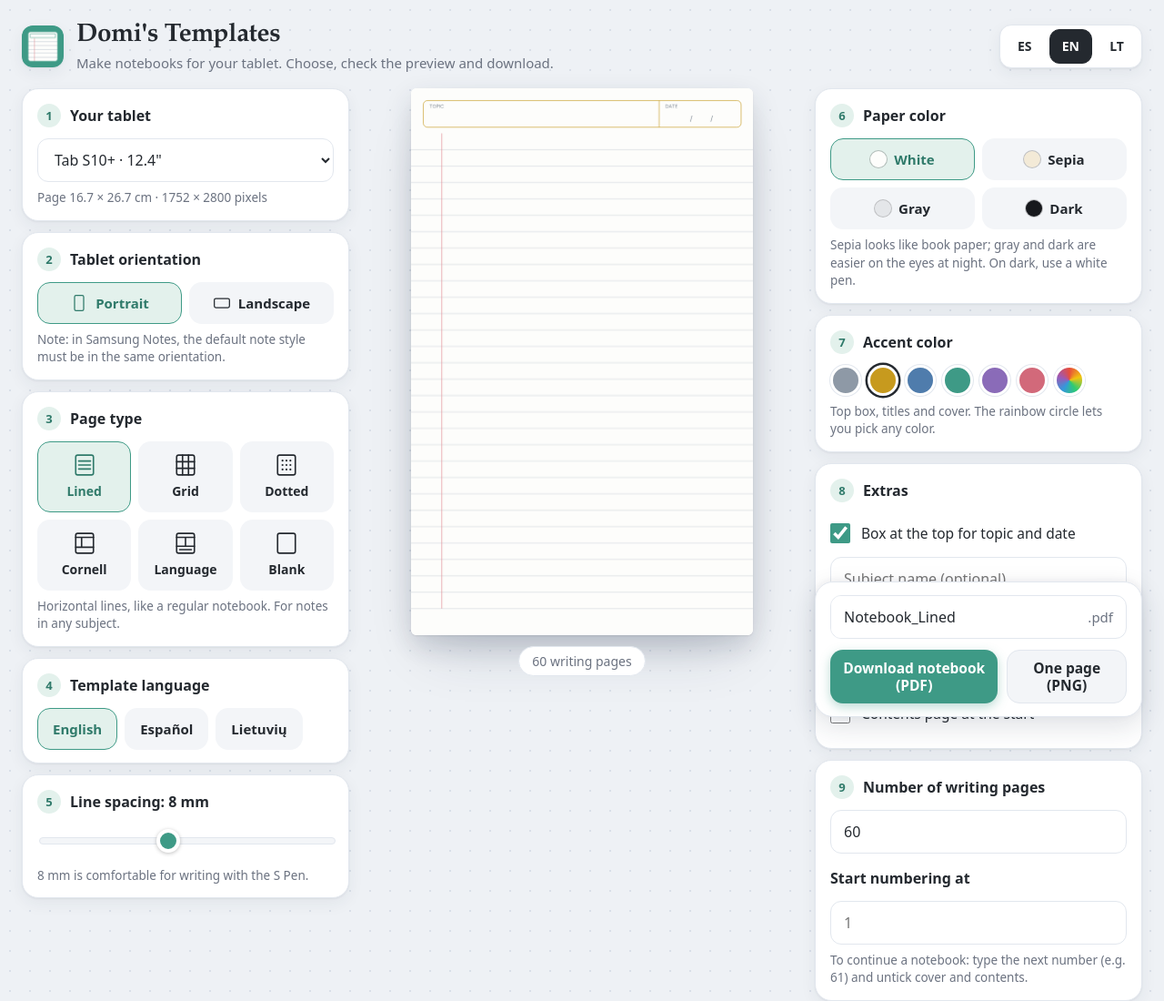
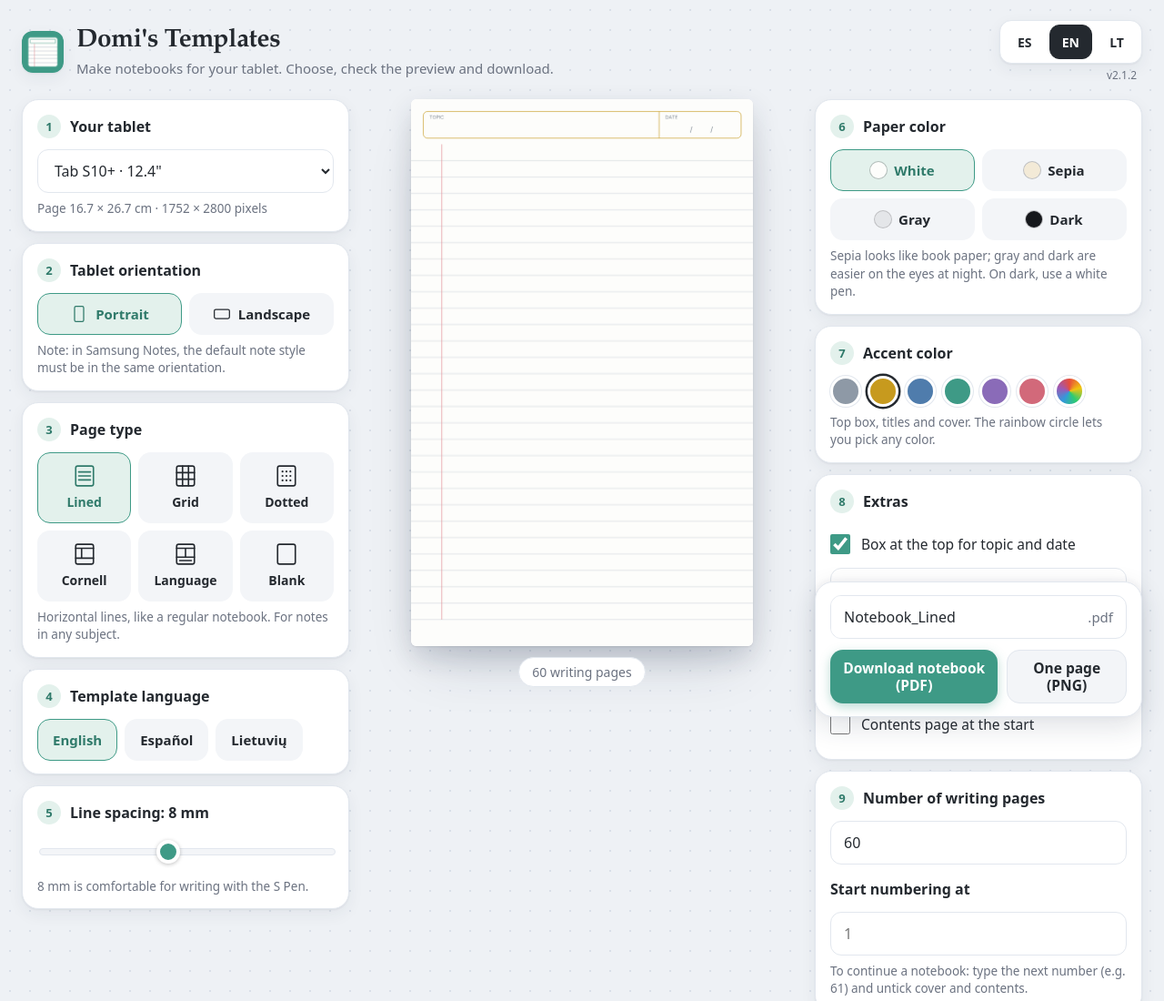
Before and after one commit to Djeldes75/Plana, a website: page index.html in a window 1280 px wide. Shown: the top 1100 px of the page at 91% size. Drawn offline with Linux system fonts and the light colour scheme.

Commit message:
Muestra el número de versión arriba a la derecha (v2.1.2)
Co-Authored-By: Claude Opus 5.5 <noreply@anthropic.com>
Claude-Session: https://claude.ai/code/session_01L6LwetkepAzMRZhgofhaV4

```diff
--- a/css/styles.css
+++ b/css/styles.css
@@ -211,3 +211,6 @@ button.big:active { transform: scale(.98); }
   #accents { gap: 7px; flex-wrap: nowrap; }
   #accents .sw, #accents .picker { width: 34px; height: 34px; flex: none; }
 }
+
+.top-right { display: flex; flex-direction: column; align-items: flex-end; gap: 4px; }
+.ver { font-size: 12px; color: var(--soft); padding-right: 6px; }
--- a/index.html
+++ b/index.html
@@ -22,7 +22,10 @@
     <p data-t="subtitle"></p>
     </div>
   </div>
-  <div class="chips" id="appLang" aria-label="Language"></div>
+  <div class="top-right">
+    <div class="chips" id="appLang" aria-label="Language"></div>
+    <span class="ver" id="ver"></span>
+  </div>
 </header>
 
 <main>
--- a/js/app.js
+++ b/js/app.js
@@ -85,6 +85,10 @@ DEVICES.forEach(d => {
 sel.value = state.device;
 sel.onchange = () => { state.device = sel.value; updatePreview(); };
 
+// Número de versión (abajo del idioma): sirve para saber si ya tienes la última
+const APP_VERSION = "2.1.2";
+document.getElementById("ver").textContent = "v" + APP_VERSION;
+
 accents();
 document.getElementById("backToPage").onclick = () => { state.previewPage = "page"; updatePreview(); window.scrollTo({ top: 0, behavior: "smooth" }); };
 // al marcar "Portada", la mostramos de una vez para que se vean sus opciones
--- a/package.json
+++ b/package.json
@@ -1,6 +1,6 @@
 {
   "name": "plantillas-de-domi",
-  "version": "2.1.1",
+  "version": "2.1.2",
   "private": true,
   "description": "Notebook templates (PDF/PNG) for Samsung Notes and other note apps. Runs entirely in the browser.",
   "license": "MIT",
--- a/sw.js
+++ b/sw.js
@@ -1,6 +1,6 @@
 // Service worker: guarda la app en la tablet para que funcione sin internet.
 // Sube VERSION cada vez que publiques cambios, así la tablet descarga la nueva.
-const VERSION = "plantillas-v6";
+const VERSION = "plantillas-v7";
 const FILES = [
   "./", "./index.html", "./manifest.json", "./css/styles.css",
   "./js/data.js", "./js/geometry.js", "./js/font.js", "./js/text.js",
```
